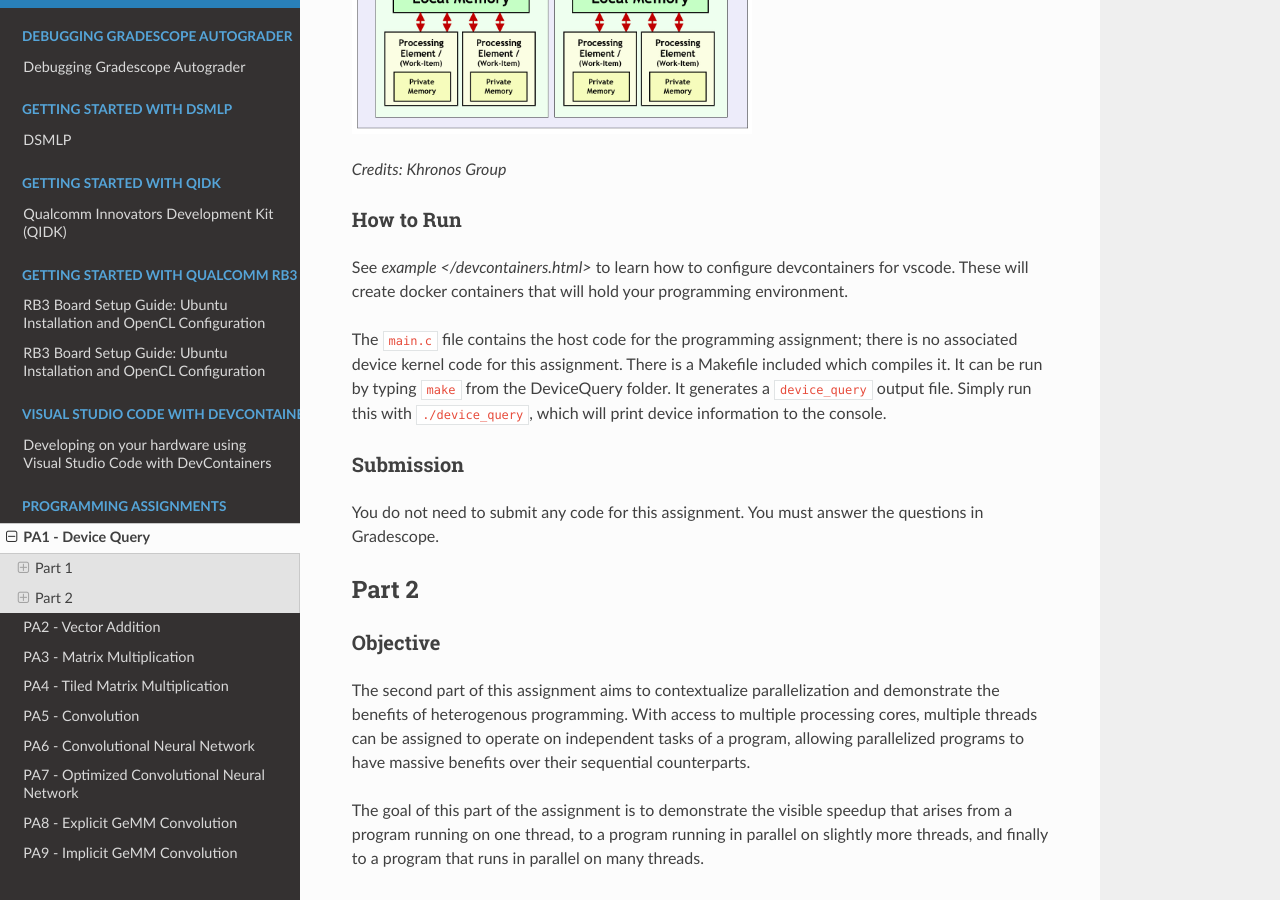
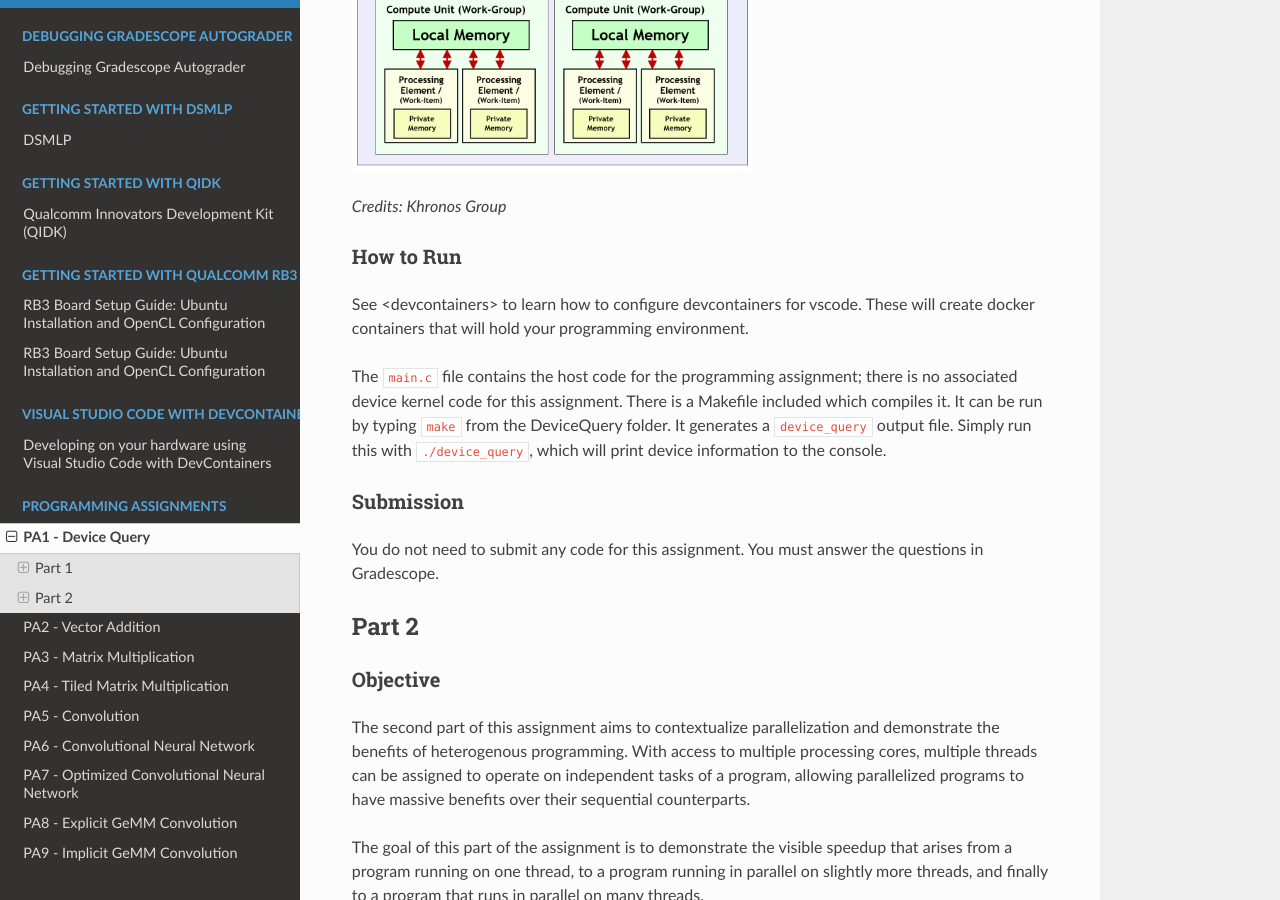
Before and after one commit to KastnerRG/cse160-docs, a Sphinx documentation site: the page built from docs/source/PA1.rst, in a window 1280 px wide and 900 px high, scrolled down 1060 px. Built offline with Sphinx 7.4.7 and the Read the Docs theme 3.1.0, drawn with Linux system fonts in a browser that asks for light colours; formulas are drawn with MathJax 3; some of the changed text lies outside the part shown.

Commit message:
Fix title and link in PA1

```diff
--- a/docs/source/PA1.rst
+++ b/docs/source/PA1.rst
@@ -37,7 +37,7 @@
 
 How to Run
 ^^^^^^^^^^
-See `example </devcontainers.html>` to learn how to configure devcontainers for vscode. These will create docker containers that will hold your programming environment.
+See <devcontainers> to learn how to configure devcontainers for vscode. These will create docker containers that will hold your programming environment.
 
 The :code:`main.c` file contains the host code for the programming assignment; there is no associated device kernel code for this assignment. There is a Makefile included which compiles it. It can be run by typing :code:`make` from the DeviceQuery folder. It generates a :code:`device_query` output file.  Simply run this with :code:`./device_query`, which will print device information to the console.
 
```
Also changed, not shown: other parts of docs/source/PA1.rst (+3 -3 lines).
